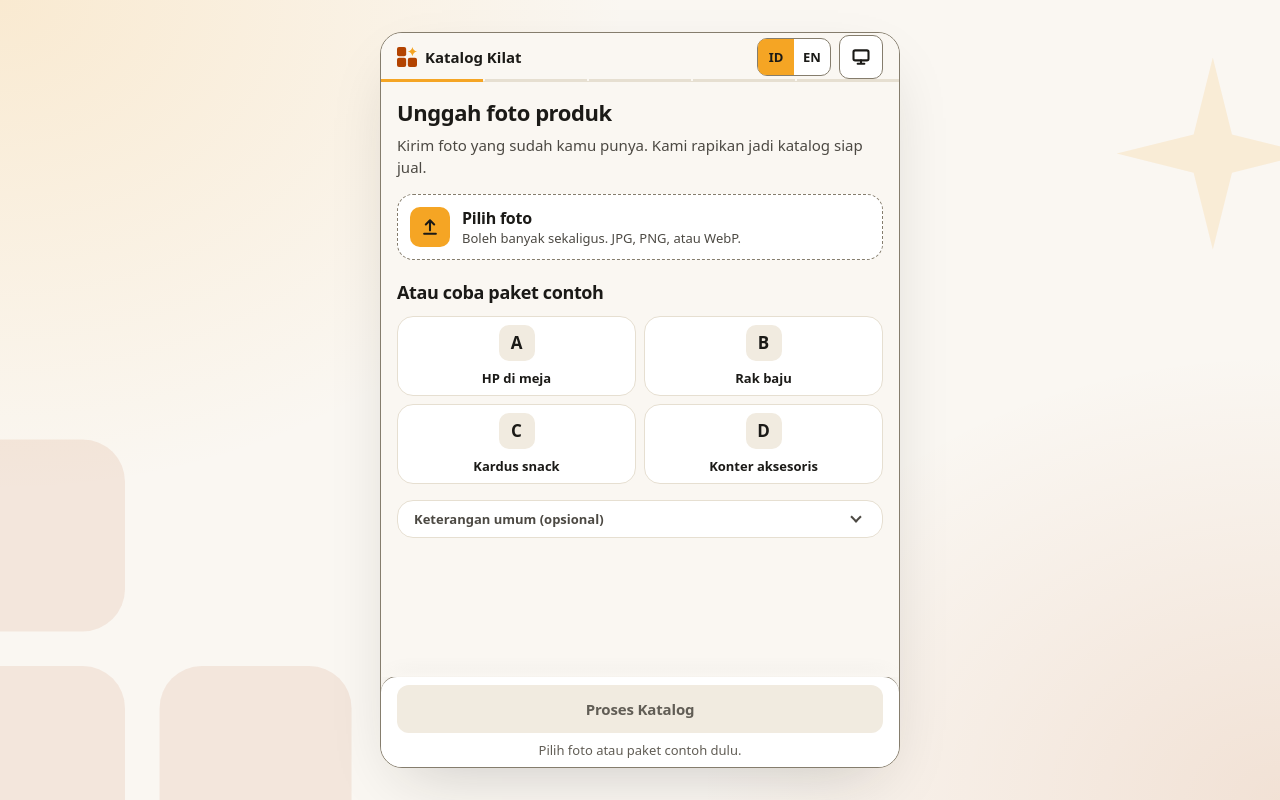
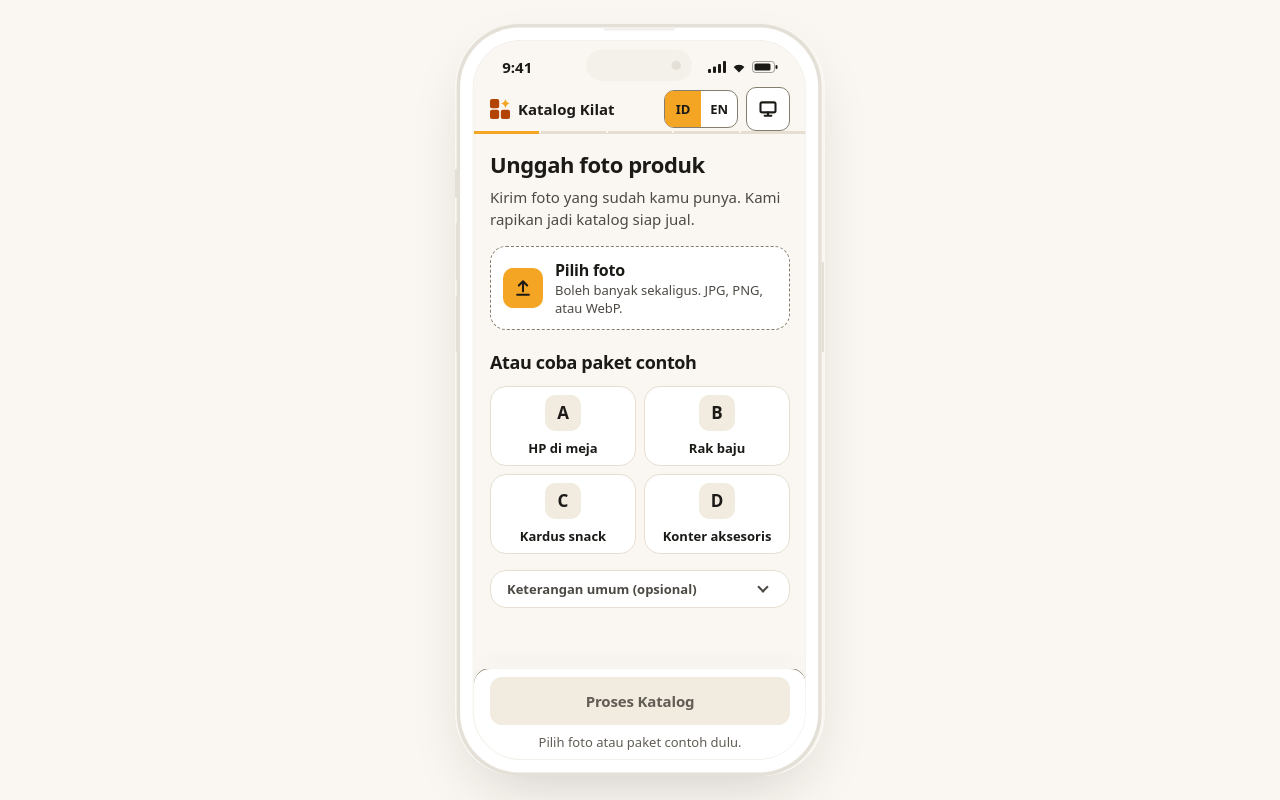
Before and after one commit to daniadasaya/metahackathon, a React (Vite) app in the folder apps/web/: page / in a window 1280 px wide. Built offline with nearby package versions, Linux system fonts and the light colour scheme.

Commit message:
feat(web): stage the desktop app inside a centered iPhone mockup

```diff
--- a/apps/web/src/components/AppHeader.tsx
+++ b/apps/web/src/components/AppHeader.tsx
@@ -34,7 +34,7 @@ export function AppHeader() {
     theme === 'light' ? t('header.themeLight') : theme === 'dark' ? t('header.themeDark') : t('header.themeSystem');
 
   return (
-    <header className="sticky top-0 z-10 border-b border-line bg-canvas">
+    <header className="sticky top-(--kk-status-inset) z-10 border-b border-line bg-canvas">
       <div className="mx-auto flex min-h-12 w-full max-w-[420px] md:max-w-none items-center justify-between gap-2 px-4">
         <Link to="/" className="inline-flex min-h-11 items-center rounded-[12px]" aria-label={t('app.name')}>
           <Wordmark name={t('app.name')} />
--- /dev/null
+++ b/apps/web/src/components/DeviceStage.tsx
@@ -0,0 +1,100 @@
+import type { ReactNode } from 'react';
+
+/**
+ * Device staging. One constant DOM shell at every width, so crossing 768px never remounts the
+ * app. Below 768px the wrappers are `display: contents` and the status strip and frame are hidden,
+ * so the screens lay out as they did before this component existed. At 768px and up the same tree
+ * is a centred iPhone whose screen scrolls internally. Classes use the `kk-device-*` namespace
+ * because `kk-screen` already names the screen-enter animation on <main>.
+ */
+export function DeviceStage({ children }: { children: ReactNode }) {
+  return (
+    <div className="kk-device">
+      <div className="kk-device-phone">
+        <div className="kk-device-view">
+          <div className="kk-device-scroll" id="kk-device-scroll">
+            {children}
+          </div>
+          <div className="kk-device-status" aria-hidden="true">
+            {/* Decorative clock: digits only, so it needs no locale entry. */}
+            <span className="kk-device-time">9:41</span>
+            <span className="kk-device-glyphs">
+              <svg width="18" height="12" viewBox="0 0 18 12" fill="currentColor" focusable="false">
+                <rect x="0" y="8" width="3" height="4" rx="1" />
+                <rect x="5" y="5.5" width="3" height="6.5" rx="1" />
+                <rect x="10" y="3" width="3" height="9" rx="1" />
+                <rect x="15" y="0" width="3" height="12" rx="1" />
+              </svg>
+              <svg width="16" height="12" viewBox="0 0 16 12" fill="currentColor" focusable="false">
+                <path d="M8 11.4 2.6 6.1a7.6 7.6 0 0 1 10.8 0z" />
+              </svg>
+              <svg width="26" height="12" viewBox="0 0 26 12" fill="currentColor" focusable="false">
+                <rect x="0.5" y="0.5" width="22" height="11" rx="3" fill="none" stroke="currentColor" opacity="0.4" />
+                <rect x="2.5" y="2.5" width="16" height="7" rx="1.6" />
+                <rect x="23.5" y="4" width="2" height="4" rx="1" />
+              </svg>
+            </span>
+          </div>
+        </div>
+        {/* Geometry and paths from Magic UI's iPhone component (https://magicui.design/r/iphone.json), Copyright (c) Magic UI, MIT licence. Paths verbatim; the screen is punched out so the app shows through. */}
+        <svg className="kk-device-frame" viewBox="0 0 433 882" fill="none" focusable="false" aria-hidden="true">
+          <defs>
+            <mask id="kk-device-punch" maskUnits="userSpaceOnUse">
+              <rect x="0" y="0" width="433" height="882" fill="white" />
+              <rect x="21.25" y="19.25" width="389.5" height="843.5" rx="55.75" ry="55.75" fill="black" />
+            </mask>
+          </defs>
+          <g mask="url(#kk-device-punch)">
+            <path
+              className="kk-device-bezel"
+              d="M2 73C2 32.6832 34.6832 0 75 0H357C397.317 0 430 32.6832 430 73V809C430 849.317 397.317 882 357 882H75C34.6832 882 2 849.317 2 809V73Z"
+            />
+            <path
+              className="kk-device-bezel"
+              d="M0 171C0 170.448 0.447715 170 1 170H3V204H1C0.447715 204 0 203.552 0 203V171Z"
+            />
+            <path
+              className="kk-device-bezel"
+              d="M1 234C1 233.448 1.44772 233 2 233H3.5V300H2C1.44772 300 1 299.552 1 299V234Z"
+            />
+            <path
+              className="kk-device-bezel"
+              d="M1 319C1 318.448 1.44772 318 2 318H3.5V385H2C1.44772 385 1 384.552 1 384V319Z"
+            />
+            <path
+              className="kk-device-bezel"
+              d="M430 279H432C432.552 279 433 279.448 433 280V384C433 384.552 432.552 385 432 385H430V279Z"
+            />
+            <path
+              className="kk-device-inner"
+              d="M6 74C6 35.3401 37.3401 4 76 4H356C394.66 4 426 35.3401 426 74V808C426 846.66 394.66 878 356 878H76C37.3401 878 6 846.66 6 808V74Z"
+            />
+          </g>
+          <path
+            className="kk-device-bezel"
+            opacity="0.5"
+            d="M174 5H258V5.5C258 6.60457 257.105 7.5 256 7.5H176C174.895 7.5 174 6.60457 174 5.5V5Z"
+          />
+          <path
+            className="kk-device-ring"
+            strokeWidth="0.5"
+            mask="url(#kk-device-punch)"
+            d="M21.25 75C21.25 44.2101 46.2101 19.25 77 19.25H355C385.79 19.25 410.75 44.2101 410.75 75V807C410.75 837.79 385.79 862.75 355 862.75H77C46.2101 862.75 21.25 837.79 21.25 807V75Z"
+          />
+          <path
+            className="kk-device-island"
+            d="M154 48.5C154 38.2827 162.283 30 172.5 30H259.5C269.717 30 278 38.2827 278 48.5C278 58.7173 269.717 67 259.5 67H172.5C162.283 67 154 58.7173 154 48.5Z"
+          />
+          <path
+            className="kk-device-island"
+            d="M249 48.5C249 42.701 253.701 38 259.5 38C265.299 38 270 42.701 270 48.5C270 54.299 265.299 59 259.5 59C253.701 59 249 54.299 249 48.5Z"
+          />
+          <path
+            className="kk-device-bezel"
+            d="M254 48.5C254 45.4624 256.462 43 259.5 43C262.538 43 265 45.4624 265 48.5C265 51.5376 262.538 54 259.5 54C256.462 54 254 51.5376 254 48.5Z"
+          />
+        </svg>
+      </div>
+    </div>
+  );
+}
--- a/apps/web/src/main.tsx
+++ b/apps/web/src/main.tsx
@@ -7,6 +7,7 @@ import { StrictMode } from 'react';
 import { createRoot } from 'react-dom/client';
 
 import './index.css';
+import { DeviceStage } from './components/DeviceStage';
 import { router } from './routes';
 
 const container = document.getElementById('root');
@@ -21,8 +22,10 @@ const queryClient = new QueryClient({
 
 createRoot(container).render(
   <StrictMode>
-    <QueryClientProvider client={queryClient}>
-      <RouterProvider router={router} />
-    </QueryClientProvider>
+    <DeviceStage>
+      <QueryClientProvider client={queryClient}>
+        <RouterProvider router={router} />
+      </QueryClientProvider>
+    </DeviceStage>
   </StrictMode>,
 );
--- a/apps/web/src/routes.tsx
+++ b/apps/web/src/routes.tsx
@@ -19,6 +19,8 @@ function RootLayout() {
   // persisted), so each screen starts at the top.
   useEffect(() => {
     window.scrollTo(0, 0);
+    // At >= 768px the app scrolls inside the device screen. Below that the element is display: contents.
+    document.getElementById('kk-device-scroll')?.scrollTo(0, 0);
   }, [pathname]);
 
   return (
--- a/apps/web/src/styles/components.css
+++ b/apps/web/src/styles/components.css
@@ -817,81 +817,147 @@
 }
 
 /*
- * Desktop staging (>= 768px). Additive: below 768px none of this applies, so the mobile layout is
- * untouched. The app stays one centered column (<= 520px) but sits ON a staged canvas: two soft
- * corner glows (alpha mixes of existing accent tokens) and an oversized Lightbox-Grid motif drawn
- * in CSS from the Logo geometry (three tiles + spark). Static: nothing here animates.
+ * Device staging. Below 768px every device wrapper is `display: contents` and the status strip
+ * and the frame are hidden, so the mobile tree lays out as it did before this block existed. From
+ * 768px up the app sits inside a centred iPhone frame on a blank canvas, and the screen is the scroll
+ * container. `kk-screen` already names the screen-enter animation on <main>, so the device classes
+ * live under `kk-device-*`.
  */
-@layer base {
+@layer components {
+  .kk-device,
+  .kk-device-phone,
+  .kk-device-view,
+  .kk-device-scroll {
+    display: contents;
+  }
+
+  .kk-device-status,
+  .kk-device-frame {
+    display: none;
+  }
+
   @media (min-width: 768px) {
-    html {
-      background-color: var(--bg-canvas);
-      background-image:
-        radial-gradient(
-          70vmax 55vmax at 0% 0%,
-          color-mix(in srgb, var(--accent-primary) 16%, transparent),
-          transparent 70%
-        ),
-        radial-gradient(
-          65vmax 50vmax at 100% 100%,
-          color-mix(in srgb, var(--accent-secondary) 12%, transparent),
-          transparent 70%
-        );
-      background-attachment: fixed;
+    .kk-device {
+      display: grid;
+      place-items: center;
+      box-sizing: border-box;
+      min-height: 100dvh;
+      padding: 24px;
     }
 
-    body {
-      box-sizing: border-box;
-      padding: 32px 24px;
-      background: transparent;
+    /* Aspect-ratio phone, no transform. `--kk-status-inset` is the single source for the strip height,
+       the scroller's top padding and the header's sticky offset. */
+    .kk-device-phone {
+      --phone-h: min(882px, calc(100dvh - 48px));
+      --kk-status-inset: calc(var(--phone-h) * 0.0593);
+      display: block;
+      position: relative;
+      height: var(--phone-h);
+      aspect-ratio: 433 / 882;
+      /* The bezel's outer corner (73 of 433 wide, 73 of 882 tall), so the shadow follows the body. */
+      border-radius: 16.86% / 8.28%;
+      box-shadow: 0 24px 64px -24px color-mix(in srgb, var(--text-primary) 22%, transparent);
     }
 
-    #root {
-      width: 100%;
-      max-width: 520px;
-      min-height: calc(100dvh - 64px);
-      margin: 0 auto;
+    /* Screen rect from the Magic UI iPhone geometry (433 x 882 viewBox). `contain: paint` keeps the
+       fixed toast and skip link inside the screen box. */
+    .kk-device-view {
+      display: block;
+      position: absolute;
+      left: 4.907%;
+      top: 2.182%;
+      width: 89.953%;
+      height: 95.635%;
+      border-radius: 14.31% / 6.61%;
+      overflow: hidden;
+      contain: paint;
       background: var(--bg-canvas);
-      border: 1.5px solid var(--border-strong);
-      border-radius: var(--r-lg);
-      box-shadow: 0 24px 64px -24px color-mix(in srgb, var(--text-primary) 22%, transparent);
-      /* `clip`, not `hidden`: rounds the corners without becoming the scroll container, so the
-         sticky header and bar keep sticking to the viewport. */
-      overflow: clip;
     }
 
-    /* Oversized motif: tile 1 plus two shadow copies = the three soft tiles of the mark. */
-    body::before {
-      --tile: clamp(150px, 24vmin, 280px);
-      --gap: calc(var(--tile) * 0.18);
+    /* The screen scrolls. The flex column keeps `main { flex: 1 }` and the `.kk-bar` margin-top: auto. */
+    .kk-device-scroll {
+      display: flex;
+      flex-direction: column;
+      height: 100%;
+      overflow-x: hidden;
+      overflow-y: auto;
+      overscroll-behavior: contain;
+      scrollbar-width: none;
+    }
+
+    .kk-device-scroll::-webkit-scrollbar {
+      display: none;
+    }
+
+    /* In-flow clearance under the status strip. Chromium adds a scroller's padding-top to the sticky
+       threshold, so padding plus a sticky `top` of the same inset double-counts (measured 101px
+       instead of 50.5px). The spacer carries the clearance; the header's sticky top stays literal. */
+    .kk-device-scroll::before {
       content: '';
-      position: fixed;
-      z-index: -1;
-      left: calc(var(--tile) * -0.35);
-      bottom: calc(var(--tile) * -0.3);
-      width: var(--tile);
-      height: var(--tile);
-      border-radius: calc(var(--tile) * 0.22);
-      background: color-mix(in srgb, var(--accent-secondary) 9%, transparent);
-      box-shadow:
-        0 calc(var(--tile) * -1 - var(--gap)) 0 0 color-mix(in srgb, var(--accent-secondary) 9%, transparent),
-        calc(var(--tile) + var(--gap)) 0 0 0 color-mix(in srgb, var(--accent-secondary) 9%, transparent);
+      display: block;
+      flex: none;
+      height: var(--kk-status-inset);
+    }
+
+    /* Opaque strip over the top of the screen: scrolled content passes under it and disappears. */
+    .kk-device-status {
+      display: flex;
+      position: absolute;
+      inset: 0 0 auto 0;
+      z-index: 11;
+      box-sizing: border-box;
+      height: var(--kk-status-inset);
+      align-items: flex-start;
+      justify-content: space-between;
+      padding: calc(var(--kk-status-inset) * 0.4) 8.5% 0;
+      background: var(--bg-canvas);
+      color: var(--text-primary);
       pointer-events: none;
     }
 
-    /* The spark, top-right of the grid, in the primary accent. */
-    body::after {
-      --tile: clamp(150px, 24vmin, 280px);
-      content: '';
-      position: fixed;
-      z-index: -1;
-      right: calc(var(--tile) * -0.15);
-      top: calc(var(--tile) * 0.3);
-      width: var(--tile);
-      height: var(--tile);
-      background: color-mix(in srgb, var(--accent-primary) 13%, transparent);
-      clip-path: polygon(50% 0, 60% 40%, 100% 50%, 60% 60%, 50% 100%, 40% 60%, 0 50%, 40% 40%);
+    .kk-device-time {
+      font-family: var(--ff-display);
+      font-size: 15px;
+      line-height: 18px;
+      font-weight: 700;
+    }
+
+    .kk-device-glyphs {
+      display: flex;
+      align-items: center;
+      gap: 5px;
+      height: 18px;
+    }
+
+    .kk-device-glyphs svg {
+      display: block;
+    }
+
+    .kk-device-frame {
+      display: block;
+      position: absolute;
+      inset: 0;
+      z-index: 12;
+      width: 100%;
+      height: 100%;
       pointer-events: none;
+    }
+
+    .kk-device-bezel {
+      fill: var(--device-bezel);
+    }
+
+    .kk-device-inner {
+      fill: var(--device-frame);
+    }
+
+    .kk-device-island {
+      fill: var(--device-island);
+    }
+
+    .kk-device-ring {
+      fill: var(--device-bezel);
+      stroke: var(--device-bezel);
     }
   }
 }
--- a/apps/web/src/styles/tokens.css
+++ b/apps/web/src/styles/tokens.css
@@ -32,6 +32,14 @@
   --gate-pass: #0b7a52;
   --gate-fallback: #a04a00;
 
+  /* Device frame: mockup colours for the >= 768px iPhone. Not brand colours. */
+  --device-bezel: #e4e0d8;
+  --device-frame: #ffffff;
+  --device-island: #f4f1ea;
+
+  /* Status strip height on mobile (no strip). The >= 768px staging overrides it on .kk-device-phone. */
+  --kk-status-inset: 0px;
+
   /* Radii (brandkit §4) */
   --r-sm: 10px;
   --r-md: 16px;
@@ -65,6 +73,11 @@
   --price-ai-hint: #9a9da5;
   --gate-pass: #34d399;
   --gate-fallback: #ff8533;
+
+  /* Device frame: Magic UI iPhone dark palette. */
+  --device-bezel: #404040;
+  --device-frame: #262626;
+  --device-island: #262626;
 }
 
 /*
```
Also changed, not shown: apps/web/design/brandkit.md (+17 -6 lines).
